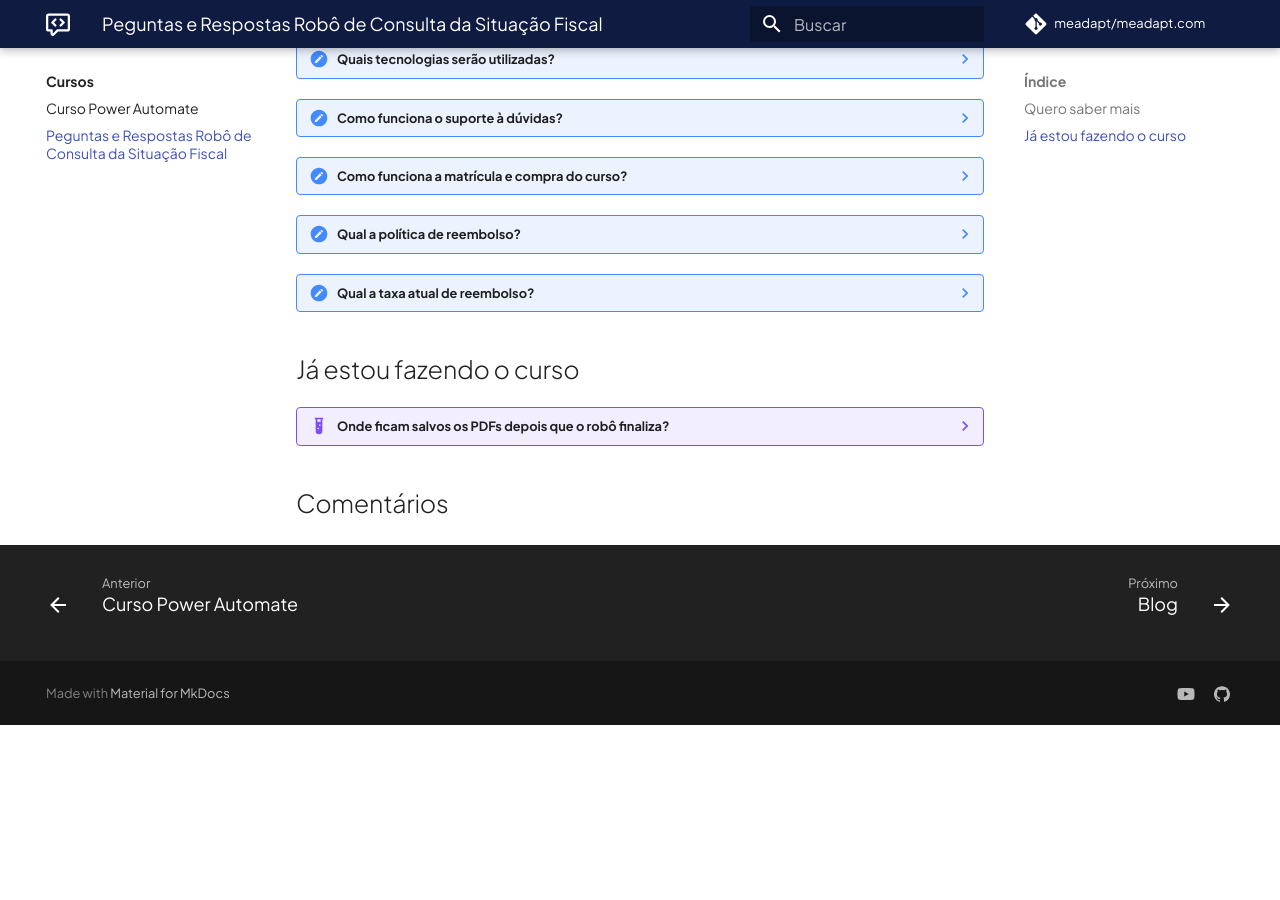
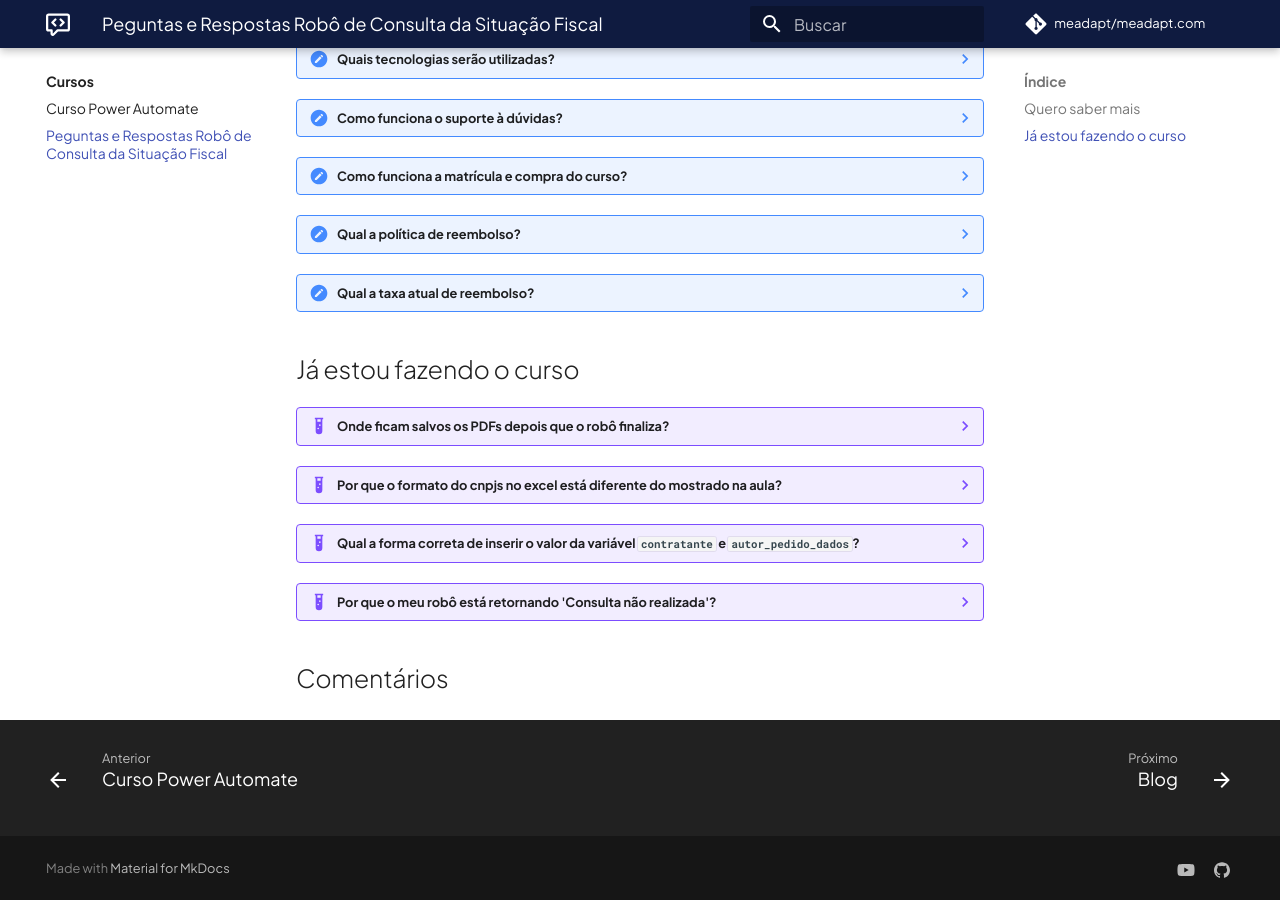
Before and after one commit to meadapt/meadapt.com, an MkDocs documentation site: the page built from docs/courses/robo_situacao_fiscal.md, in a window 1280 px wide and 900 px high, scrolled down 518 px. Built offline with MkDocs 1.6.1 and Material for MkDocs 9.7.7, drawn with Linux system fonts in a browser that asks for light colours; comment, search, counter and statistics services are not loaded; before the commit the page ends 1243 px from its top, so only the background shows below that; some of the changed lines change nothing that is shown.

Commit message:
Inclui perguntas ao faq.

```diff
--- a/docs/courses/robo_situacao_fiscal.md
+++ b/docs/courses/robo_situacao_fiscal.md
@@ -50,3 +50,23 @@ comments: true
 ??? example "Onde ficam salvos os PDFs depois que o robô finaliza?"
 
     Os Pdfs ficam salvos na pasta que você definiu na variável `caminho_pasta`.
+
+??? example "Por que o formato do cnpjs no excel está diferente do mostrado na aula?"
+
+    Quando você edita o excel modelo que disponibilizado para os alunos, é possível que a informação do cnpj fique diferente, algo como: `3,7984583+13`.
+
+    Isso não é um problema e o seu robô deve funcionar normalmente. No entanto, se você quer facilitar a sua vasualização, você pode tentar alterar a formatação da coluna para texto.
+
+??? example "Qual a forma correta de inserir o valor da variável `contratante` e `autor_pedido_dados`? "
+
+    O valor dessas duas variáveis deve ser um cnpj sem barras, traços, pontos ou outro tipo de separador.
+
+    - Forma **incorreta**: 38.938.851/0001-52
+
+    - Forma **correta**: 75285262000149
+
+??? example "Por que o meu robô está retornando 'Consulta não realizada'?"
+
+    Este retorno significa que o robô está funcionando e executou todo o fluxo. No entanto, a conexão com a API da Serpro retornou que não foi possível consultar o relatório fiscal.
+
+    A causa mais frequente de falha de conexão é o preenchimento equivocado de informações pelo usuário. Verifique que todas as variáveis de entrada e as informações da planilha estão no formato correto, sem separadores como barras, pontos, espaços e traços.
```
